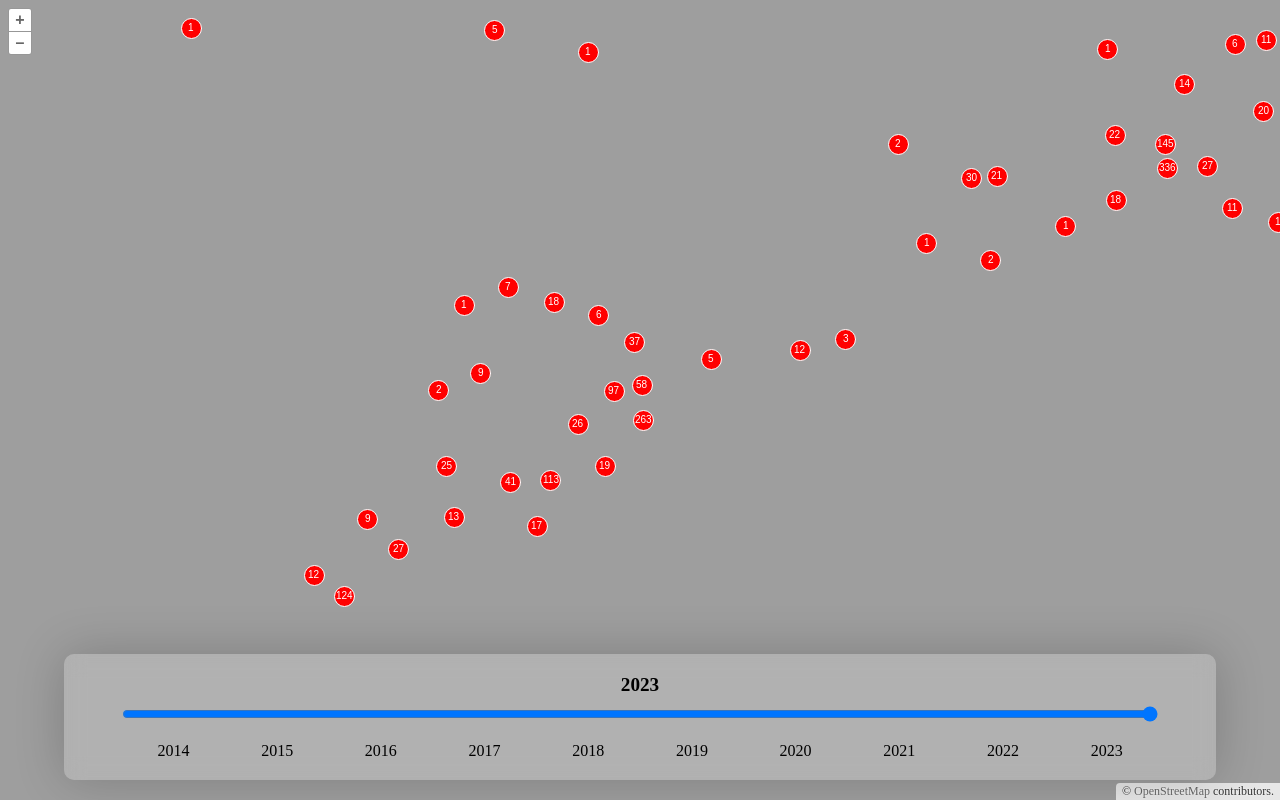
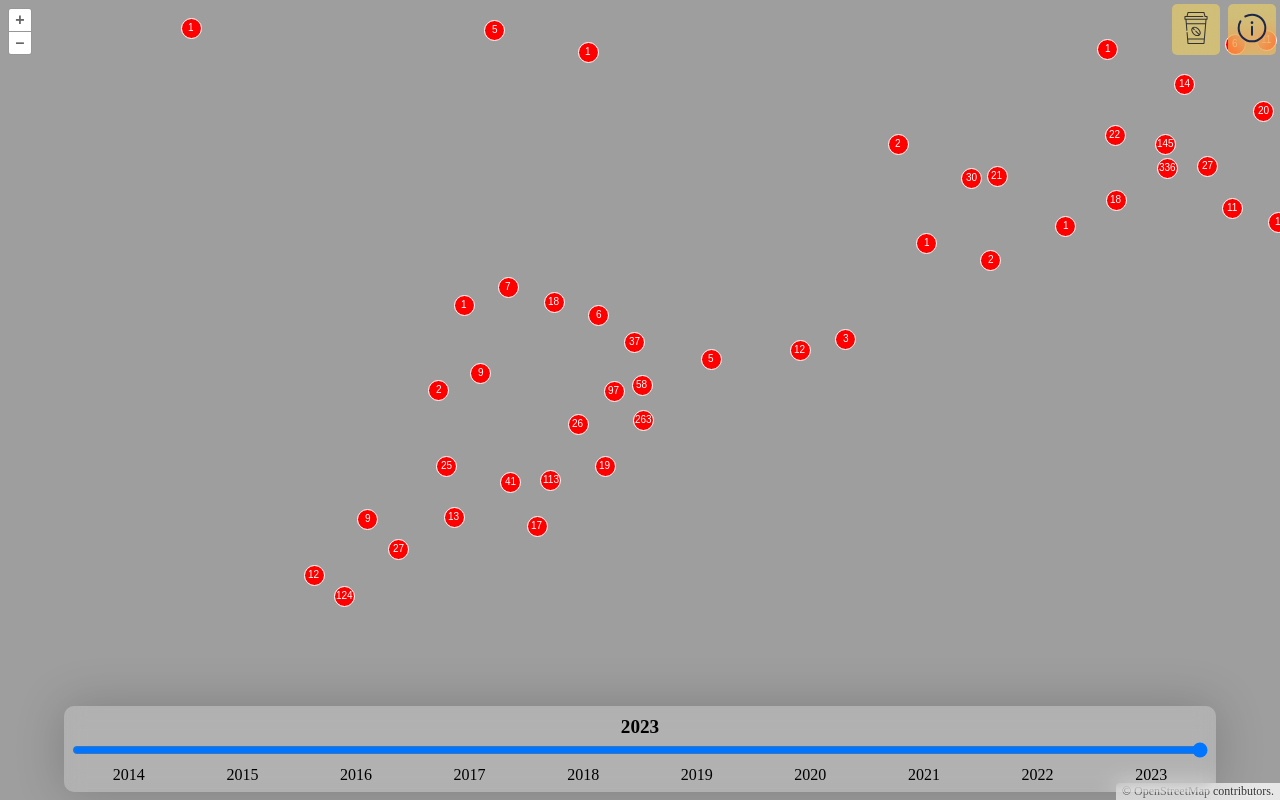
Before and after one commit to huntertran/lmia-map, a website built with Vite: page src/index.html in a window 1280 px wide. Built offline with nearby package versions, Linux system fonts and the light colour scheme.

Commit message:
sliders and buttons

```diff
--- a/src/index.html
+++ b/src/index.html
@@ -16,7 +16,50 @@
 <body>
       <div id="map"
            class="map"></div>
-      <div class="controls">
+      <div class="buttons">
+            <button class="coffee-button"
+                    onclick="buyCoffee()"
+                    title="Buy Coffee">
+                  <svg xmlns="http://www.w3.org/2000/svg"
+                       xmlns:xlink="http://www.w3.org/1999/xlink"
+                       fill="#000000"
+                       height="32px"
+                       width="32px"
+                       version="1.1"
+                       viewBox="0 0 470 470"
+                       enable-background="new 0 0 470 470">
+                        <g>
+                              <path
+                                    d="m257.044,354.256c13.729,0 25.517-4.526 34.088-13.086 11.183-11.206 15.419-27.645 11.976-46.348-3.259-17.702-13.119-35.517-27.766-50.163-18.106-18.106-41.428-28.916-62.386-28.916-13.74,0-25.534,4.531-34.108,13.105-11.155,11.156-15.4,27.609-11.955,46.33 3.259,17.702 13.12,35.517 27.766,50.163 18.106,18.106 41.428,28.915 62.385,28.915zm-72.141-108.747l19.542,19.542c1.465,1.465 3.384,2.197 5.304,2.197 1.919,0 3.839-0.732 5.304-2.197 2.929-2.929 2.929-7.678 0-10.606l-19.547-19.547c4.898-2.734 10.809-4.154 17.451-4.154 17.067,0 36.424,9.167 51.778,24.522 12.519,12.518 20.907,27.531 23.621,42.272 1.928,10.472 0.76,19.771-3.257,26.953l-48.833-48.833c-2.929-2.929-7.677-2.93-10.607,0-2.929,2.929-2.929,7.678 0,10.606l48.838,48.838c-4.898,2.734-10.81,4.154-17.452,4.154-17.067,0-36.424-9.167-51.778-24.522-12.519-12.518-20.907-27.53-23.62-42.272-1.929-10.471-0.762-19.771 3.256-26.953z" />
+                              <path
+                                    d="M397.5,60h-24.145L359.776,5.681C358.941,2.342,355.941,0,352.5,0h-235c-3.441,0-6.441,2.342-7.276,5.681L96.645,60H72.5   c-4.143,0-7.5,3.358-7.5,7.5v40c0,4.142,3.357,7.5,7.5,7.5h8.107l13.156,155.685c0.331,3.913,3.608,6.869,7.465,6.869   c0.212,0,0.426-0.009,0.641-0.027c4.127-0.349,7.19-3.977,6.842-8.104L101.154,180h267.693L351.1,390H118.9l-7.663-90.685   c-0.35-4.128-3.984-7.202-8.105-6.842c-4.127,0.349-7.19,3.977-6.842,8.104l13.736,162.553c0.328,3.884,3.576,6.869,7.474,6.869   h235c3.897,0,7.146-2.985,7.474-6.869L389.393,115h8.107c4.143,0,7.5-3.358,7.5-7.5v-40C405,63.358,401.643,60,397.5,60z    M124.393,455l-4.225-50h229.665l-4.225,50H124.393z M370.114,165H99.886l-4.225-50h278.678L370.114,165z M390,100h-7.631   C382.363,100,80,100,80,100V75h22.344c0.106,0.002,0.216,0.002,0.324,0H337.5c4.143,0,7.5-3.358,7.5-7.5s-3.357-7.5-7.5-7.5   H112.105l11.25-45h223.289l13.579,54.319C361.059,72.658,364.059,75,367.5,75H390V100z" />
+                        </g>
+                  </svg>
+            </button>
+            <button class="info-button"
+                    onclick="showInfo()"
+                    title="Show Information">
+                  <svg xmlns="http://www.w3.org/2000/svg"
+                       width="32px"
+                       height="32px"
+                       viewBox="0 0 24 24"
+                       fill="none">
+                        <path d="M12 17V11"
+                              stroke="#1C274C"
+                              stroke-width="1.5"
+                              stroke-linecap="round" />
+                        <circle cx="1"
+                                cy="1"
+                                r="1"
+                                transform="matrix(1 0 0 -1 11 9)"
+                                fill="#1C274C" />
+                        <path d="M7 3.33782C8.47087 2.48697 10.1786 2 12 2C17.5228 2 22 6.47715 22 12C22 17.5228 17.5228 22 12 22C6.47715 22 2 17.5228 2 12C2 10.1786 2.48697 8.47087 3.33782 7"
+                              stroke="#1C274C"
+                              stroke-width="1.5"
+                              stroke-linecap="round" />
+                  </svg>
+            </button>
+      </div>
       <div class="slider-background">
             <div class="slider-container">
                   <div id="yearLabel">2023</div>
@@ -42,10 +85,6 @@
                   </div>
             </div>
       </div>
-            <div class="info">
-
-            </div>
-      </div>
       <script type="module"
               src="./main.js"></script>
 </body>
--- a/src/main.js
+++ b/src/main.js
@@ -65,6 +65,11 @@ function updateYearLabel(value) {
   document.getElementById('yearLabel').innerText = value;
 }
 
+function buyCoffee() {
+  // go to https://buymeacoffee.com/huntertran
+  window.open('https://buymeacoffee.com/huntertran', '_blank');
+}
+
 // Main Code
 var features = [];
 
@@ -117,3 +122,4 @@ fetch('data/2014.csv')
 
 // Ensure the function is available globally
 window.updateYearLabel = updateYearLabel;
+window.buyCoffee = buyCoffee;
--- a/src/style.css
+++ b/src/style.css
@@ -15,16 +15,17 @@ body {
 }
 
 .slider-background {
+  flex: 0 0 90%;
   -webkit-backdrop-filter: blur(10px);
   backdrop-filter: blur(10px);
   background-color: rgba(255, 255, 255, 0.2);
   border-radius: 10px;
+  box-shadow: 0 0 50px rgba(0, 0, 0, 0.2);
+  margin: 8px auto;
+  text-align: center;
   bottom: 0;
-  box-shadow: 0 0 50px rgba(0, 0, 0, 0.2);
+  position: fixed;
   left: 50%;
-  margin: 20px auto;
-  position: fixed;
-  text-align: center;
   transform: translateX(-50%);
   width: 90%;
   z-index: 1000;
@@ -32,22 +33,20 @@ body {
 
 .slider-container {
   bottom: 0;
-  margin: 20px auto;
-  margin: 20px auto;
+  margin: 8px;
   text-align: center;
-  width: 90%;
   z-index: 1000;
 }
 
 #yearSlider {
-  margin: 10px 0;
+  margin: 4px 0;
   width: 100%;
 }
 
 .slider-labels {
   display: flex;
   justify-content: space-between;
-  margin-top: 10px;
+  margin-top: 4px;
 }
 
 .slider-labels span {
@@ -60,3 +59,34 @@ body {
   font-weight: bold;
   margin-top: 10px;
 }
+
+.buttons {
+  position: fixed;
+  right: 0;
+}
+
+.coffee-button,
+.info-button {
+  margin-top: 4px;
+  margin-right: 4px;
+  background-color: #ffdd5783;
+  -webkit-backdrop-filter: blur(10px);
+  backdrop-filter: blur(10px);
+  border: none;
+  color: #333;
+  padding: 8px;
+  border-radius: 5px;
+  cursor: pointer;
+}
+
+.coffee-button svg {
+  fill: #333;
+}
+
+.coffee-button:hover {
+  background-color: #00704A;
+}
+
+.coffee-button:hover svg {
+  fill: #fff;
+}
```
Lines whose indentation alone changed are shown as unchanged.
